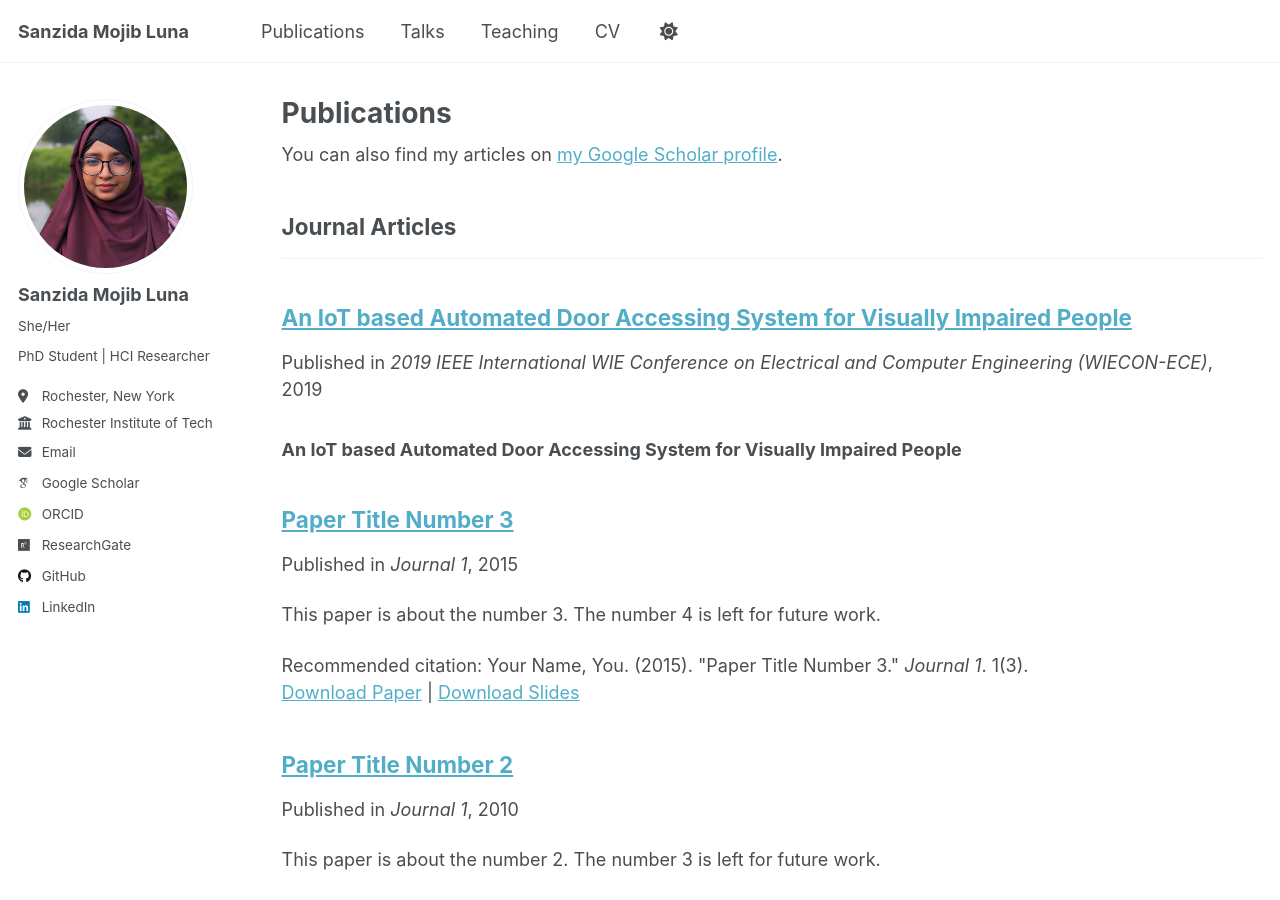
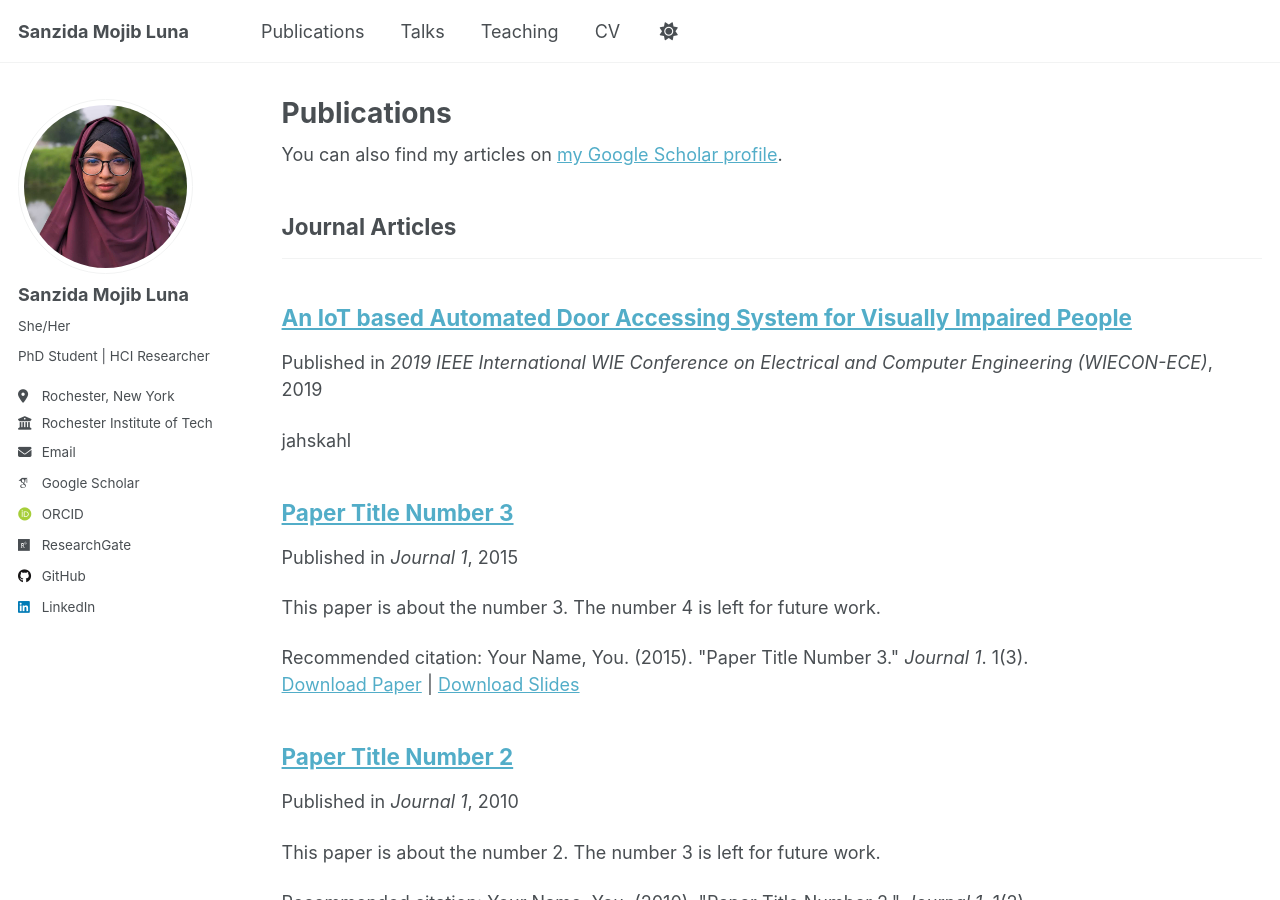
Before and after one commit to SanzidaMojibLuna/SanzidaMojibLuna.github.io, a Jekyll site: the page built from _pages/publications.html, in a window 1280 px wide and 900 px high. Built offline with Jekyll 4.4.1, drawn with Linux system fonts in a browser that asks for light colours; some web fonts are replaced.

Commit message:
Update 2019-11-15-automated-door-accessing-system.md

```diff
--- a/_publications/2019-11-15-automated-door-accessing-system.md
+++ b/_publications/2019-11-15-automated-door-accessing-system.md
@@ -3,15 +3,14 @@ title: "An IoT based Automated Door Accessing System for Visually Impaired Peopl
 layout: post
 collection: publications
 category: manuscripts
-permalink: /publication/2019-11-15-automated-door-accessing-system
-excerpt:
+permalink: /publication/
+excerpt: 'jahskahl'
 date: 2019-11-15
 venue: '2019 IEEE International WIE Conference on Electrical and Computer Engineering (WIECON-ECE)'
 
 
 
 ---
-### An IoT based Automated Door Accessing System for Visually Impaired People
 
 **Authors:** Barsha, Farhat Lamia and Tasneem, Zarin and Mojib, Sanzida and Afrin, Masuda and Jahan, Nusrat and Tasnim, Marzouka and Habiba, Umma and Islam, Muhammad Nazrul
 **Proceedings of the** *2019 IEEE International WIE Conference on Electrical and Computer Engineering (WIECON-ECE), 2019*
```
